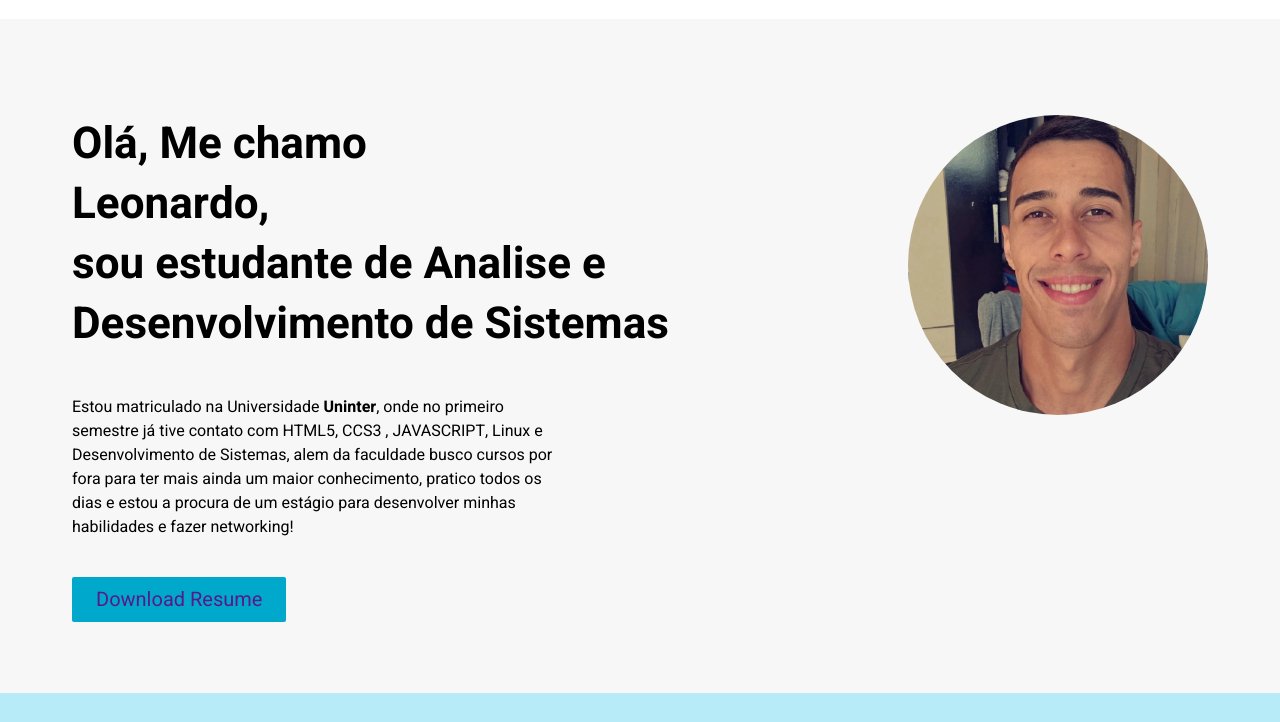
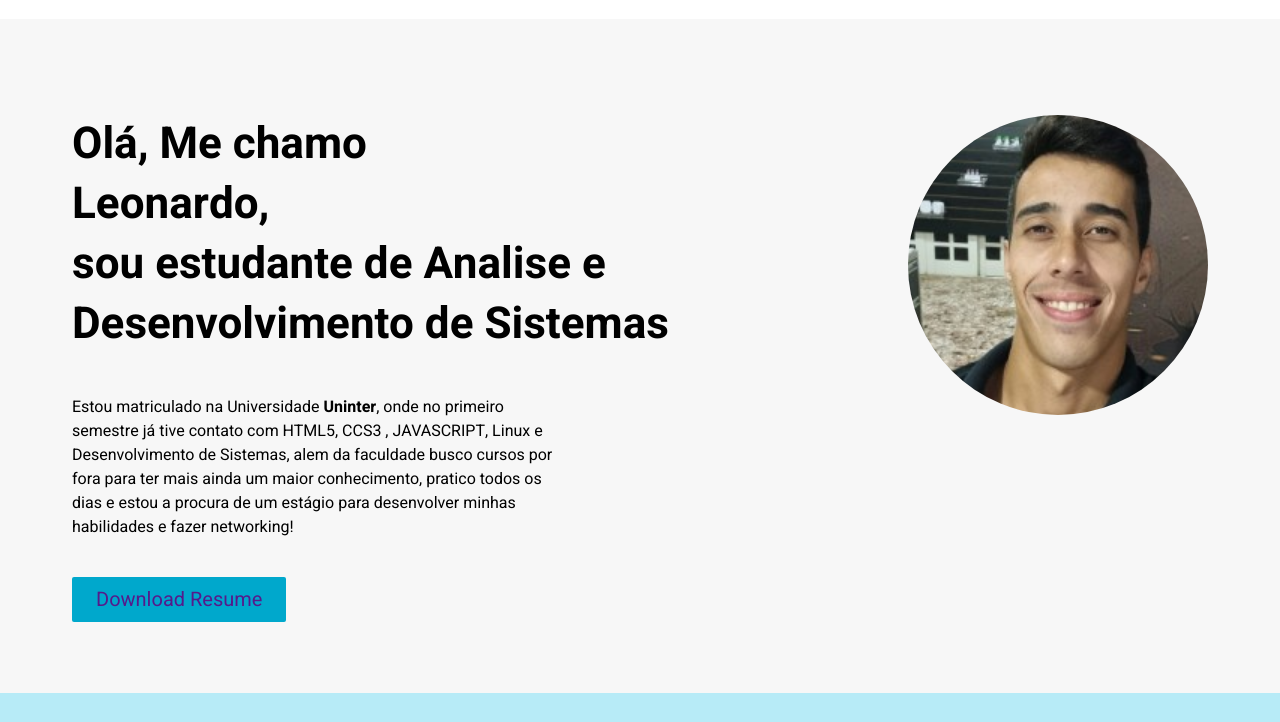
Before and after one commit to Leolfc/portfolio, a plain HTML site: page index.html in a window 1280 px wide. Shown: the part 61-783 px from the top of the page. Drawn offline with Linux system fonts and the light colour scheme.

Commit message:
alterado imagem

```diff
--- a/index.html
+++ b/index.html
@@ -37,7 +37,7 @@
           <button class="banner-btn"><a href="">Download Resume</a></button>
         </div>
 
-        <img class="banner-image" src="imagens/fotopequena.jpeg" alt="">
+        <img class="banner-image" src="imagens/perfil.jpeg" alt="">
       </section>
 
       <section id="posts">
```
Also changed, not shown: imagens/Imagem do WhatsApp de 2024-04-24 à(s) 18.04.39_c6c01c97.jpg (added), imagens/perfil.jpeg (added).
